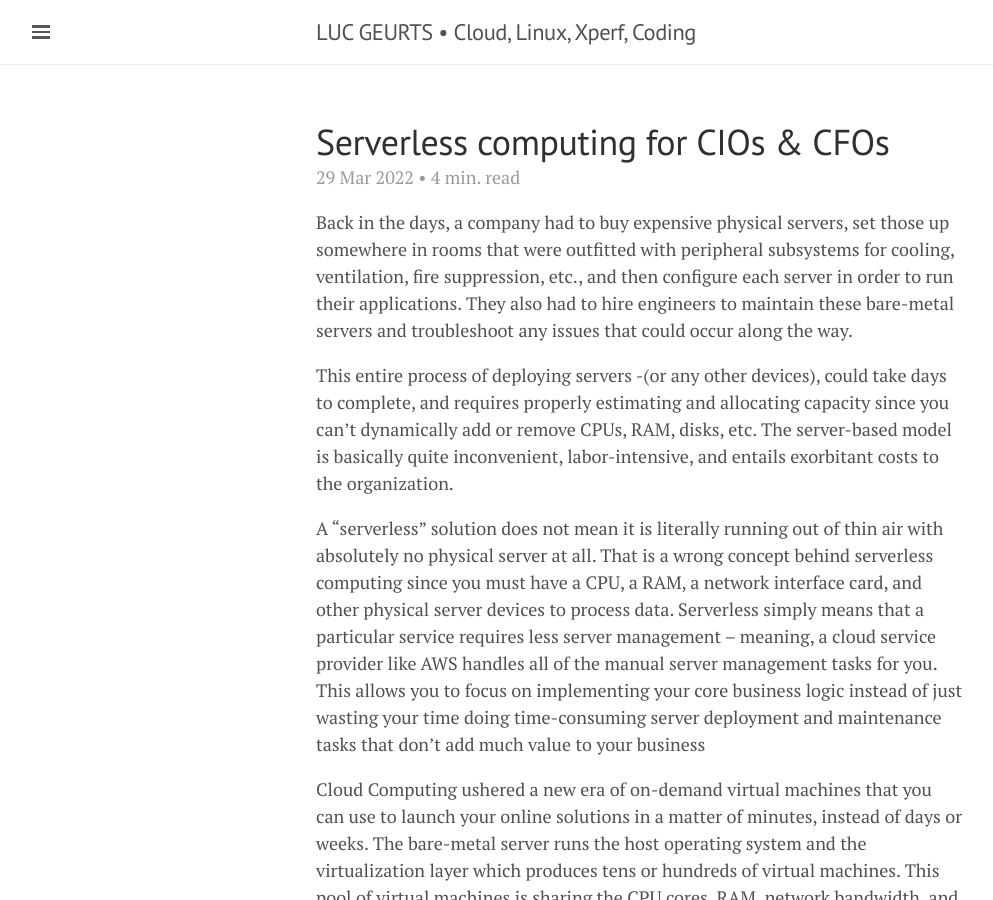
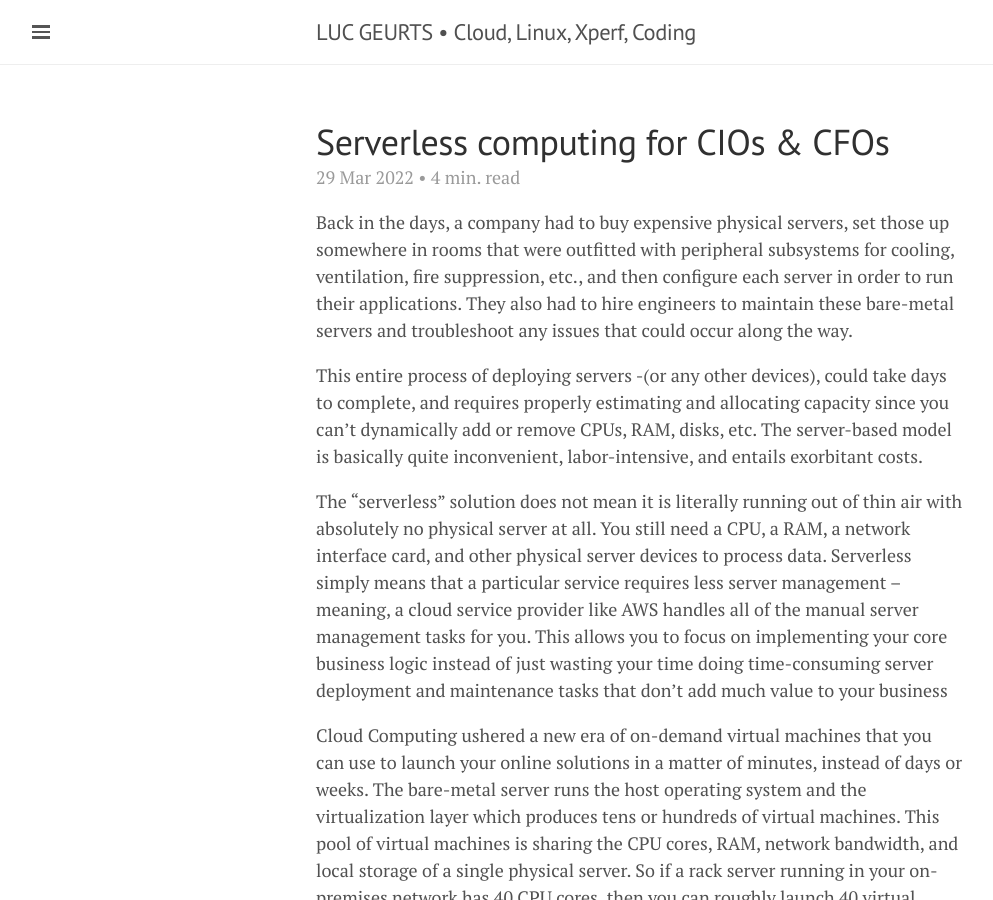
Before and after one commit to lgeurts/lgeurts.github.io, a Jekyll site: the page built from _posts/2022-03-29-what-is-serverless-computing.md, in a window 1280 px wide and 900 px high. Shown: the whole window, without its empty margins (0-993 px from the left). Built offline with Jekyll 4.4.1, drawn with Linux system fonts in a browser that asks for light colours; nearby versions of some CDN libraries; comment, search, counter and statistics services are not loaded.

Commit message:
Update 2022-03-29-what-is-serverless-computing.md

```diff
--- a/_posts/2022-03-29-what-is-serverless-computing.md
+++ b/_posts/2022-03-29-what-is-serverless-computing.md
@@ -11,9 +11,9 @@ tags: [ Cloud Computing ]
 
 Back in the days, a company had to buy expensive physical servers, set those up somewhere in rooms that were outfitted with peripheral subsystems for cooling, ventilation, fire suppression, etc., and then configure each server in order to run their applications. They also had to hire engineers to maintain these bare-metal servers and troubleshoot any issues that could occur along the way.
 
-This entire process of deploying servers -(or any other devices), could take days to complete, and requires properly estimating and allocating capacity since you can't dynamically add or remove CPUs, RAM, disks, etc. The server-based model is basically quite inconvenient, labor-intensive, and entails exorbitant costs to the organization.
+This entire process of deploying servers -(or any other devices), could take days to complete, and requires properly estimating and allocating capacity since you can't dynamically add or remove CPUs, RAM, disks, etc. The server-based model is basically quite inconvenient, labor-intensive, and entails exorbitant costs.
 
-A “serverless” solution does not mean it is literally running out of thin air with absolutely no physical server at all. That is a wrong concept behind serverless computing since you must have a CPU, a RAM, a network interface card, and other physical server devices to process data. Serverless simply means that a particular service requires less server management – meaning, a cloud service provider like AWS handles all of the manual server management tasks for you. This allows you to focus on implementing your core business logic instead of just wasting your time doing time-consuming server deployment and maintenance tasks that don’t add much value to your business
+The “serverless” solution does not mean it is literally running out of thin air with absolutely no physical server at all. You still need a CPU, a RAM, a network interface card, and other physical server devices to process data. Serverless simply means that a particular service requires less server management – meaning, a cloud service provider like AWS handles all of the manual server management tasks for you. This allows you to focus on implementing your core business logic instead of just wasting your time doing time-consuming server deployment and maintenance tasks that don’t add much value to your business
 
 Cloud Computing ushered a new era of on-demand virtual machines that you can use to launch your online solutions in a matter of minutes, instead of days or weeks. The bare-metal server runs the host operating system and the virtualization layer which produces tens or hundreds of virtual machines. This pool of virtual machines is sharing the CPU cores, RAM, network bandwidth, and local storage of a single physical server. So if a rack server running in your on-premises network has 40 CPU cores, then you can roughly launch 40 virtual machines with 1 CPU core each or so. Each of these virtual machines is running a guest operating system that you also have to patch regularly.
 
```
